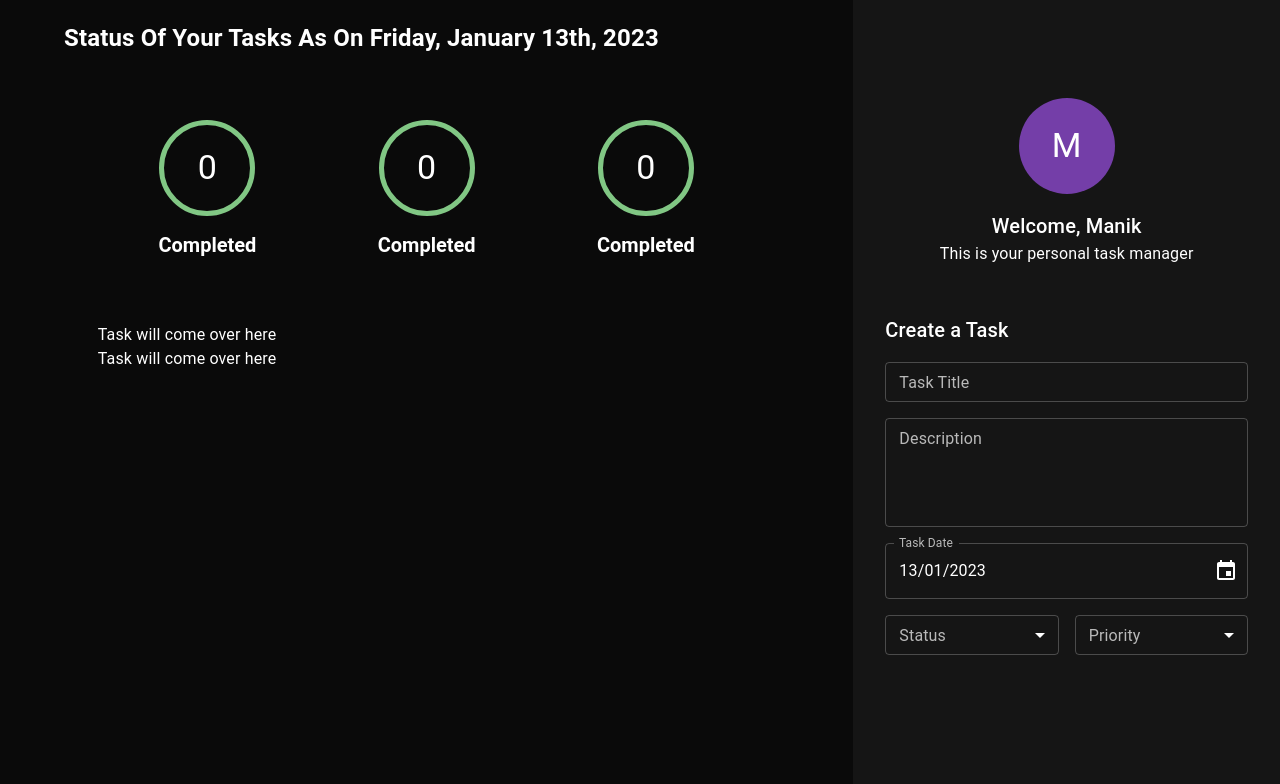
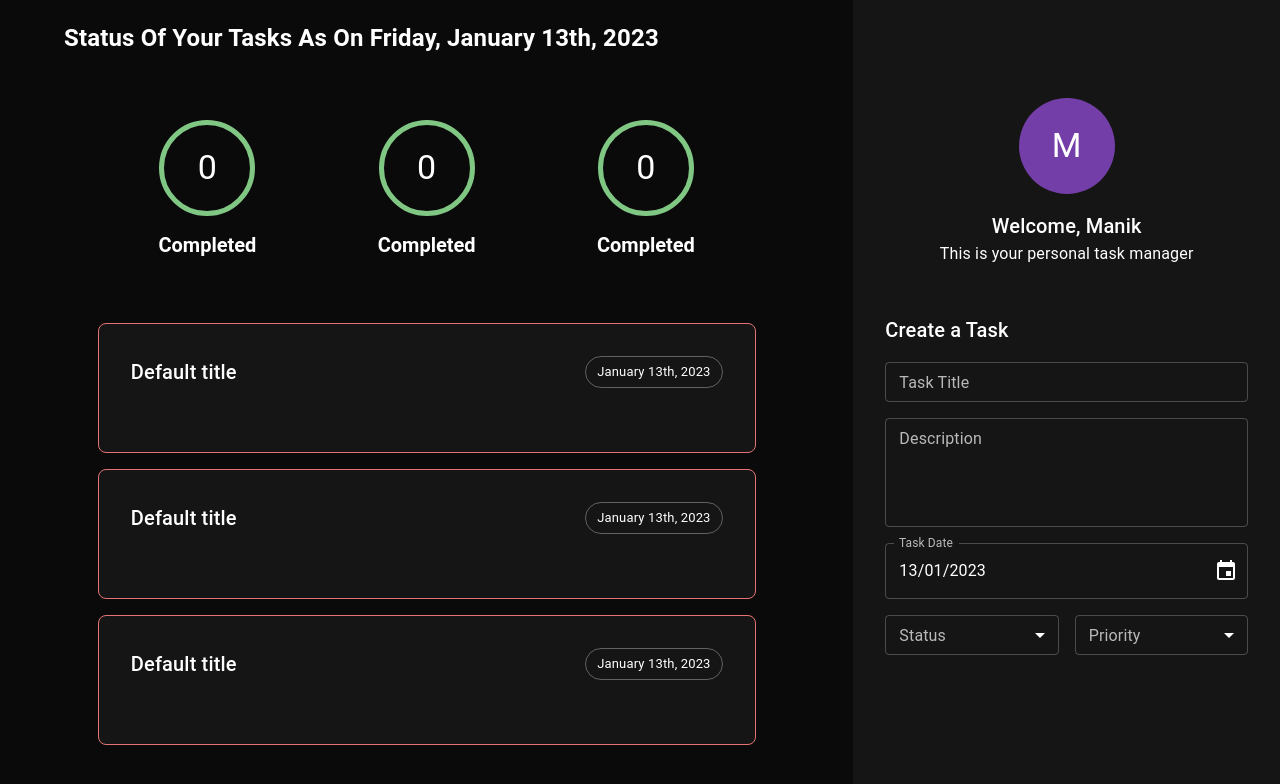
Before and after one commit to alenamedved/todo-react, a React (Create React App) app: page / in a window 1280 px wide. Shown: the top 784 px of the page. Built offline with nearby package versions, Linux system fonts and the light colour scheme.

Commit message:
create task component with task header, interface for task header

```diff
--- /dev/null
+++ b/src/components/task/_taskHeader.tsx
@@ -0,0 +1,34 @@
+import React, { FC, ReactElement } from 'react';
+import { Box, Chip, Typography } from '@mui/material';
+import { ITaskHeader } from './interfaces/ITaskHeader';
+import { format } from 'date-fns';
+import { PropTypes } from 'prop-types';
+export const TaskHeader: FC<ITaskHeader> = (
+  props,
+): ReactElement => {
+  const { title = 'Default title', date = new Date() } =
+    props;
+  return (
+    <Box
+      display="flex"
+      width="100%"
+      justifyContent="space-between"
+      mb={4}
+    >
+      <Box>
+        <Typography variant="h6">{title}</Typography>
+      </Box>
+      <Box>
+        <Chip
+          variant="outlined"
+          label={format(date, 'PPP')}
+        />
+      </Box>
+    </Box>
+  );
+};
+
+TaskHeader.propTypes = {
+  title: PropTypes.string,
+  date: PropTypes.instanceOf(Date),
+};
--- /dev/null
+++ b/src/components/task/interfaces/ITaskHeader.ts
@@ -0,0 +1,4 @@
+export interface ITaskHeader {
+  title?: string;
+  date?: Date;
+}
--- /dev/null
+++ b/src/components/task/task.tsx
@@ -0,0 +1,25 @@
+import React, { FC, ReactElement } from 'react';
+import { Box } from '@mui/material';
+import { TaskHeader } from './_taskHeader';
+
+export const Task: FC = (props): ReactElement => {
+  return (
+    <Box
+      display="flex"
+      width="100%"
+      flexDirection="column"
+      justifyContent="space-around"
+      mb={2}
+      p={4}
+      sx={{
+        width: '100%',
+        backgroundColor: 'background.paper',
+        border: '1px solid',
+        borderRadius: '8px',
+        borderColor: 'error.light'
+      }}
+    >
+       <TaskHeader />
+    </Box>
+  );
+};
--- a/src/components/taskArea/TaskArea.tsx
+++ b/src/components/taskArea/TaskArea.tsx
@@ -2,6 +2,7 @@
 import { Grid, Box } from '@mui/material';
 import { format } from 'date-fns';
 import { TaskCounter } from '../taskCounter/taskCounter';
+import { Task } from '../task/task';
 
 export const TaskArea: FC = (): ReactElement => {
   return (
@@ -37,8 +38,9 @@
           flexDirection='column'
           xs={10}
           mb={8} >
-        <Box>Task will come over here</Box>
-        <Box>Task will come over here</Box>
+        <Task />
+        <Task />
+        <Task />
         </Grid>
       </Grid>
     </Grid>
```
